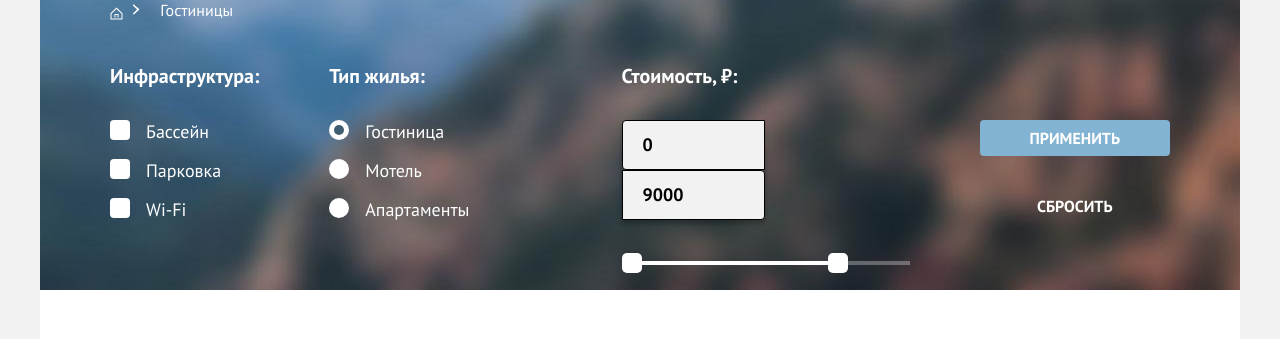
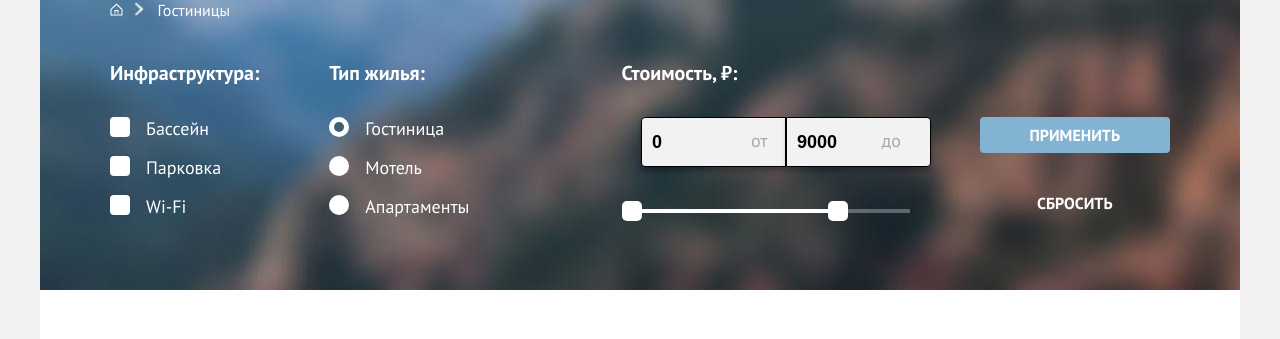
Before and after one commit to htmlacademy-htmlcss/231918-sedona-35, a plain HTML site: page catalog.html in a window 1280 px wide. Shown: the part 186-525 px from the top of the page. Drawn offline with Linux system fonts and the light colour scheme.

Commit message:
comit-last

```diff
--- a/catalog.html
+++ b/catalog.html
@@ -10,7 +10,7 @@
 <body>
   <div class="site-container">
     <header class="page-header">
-      <a class="navigation-logo" hfef="#">
+      <a class="navigation-logo" href="#">
         <img class="page-header-logo" alt="Логотип города Седона." src="/231918-sedona-35/images/logo.png" width="140"
           height="70">
       </a>
@@ -66,10 +66,10 @@
             <li class="breadcrumbs-item">
               <svg class="breadcrambs-house" aria-hidden="true" focusable="false" width="13" height="13"
                   viewBox="0 0 13 13" fill="none" xmlns="http://www.w3.org/2000/svg">
-                  <path d="m6.5.5-6 5.8v6.2h12V6.3L6.5.5Zm5 11h-10V6.7l5-4.8 5 4.8v4.8Z" fill="#fff" />
-                  <path d="M4.5 10.5h1V8h2v2.5h1V7h-4v3.5Z" fill="#fff" />
+                  <path d="m6.5.5-6 5.8v6.2h12V6.3L6.5.5Zm5 11h-10V6.7l5-4.8 5 4.8v4.8Z" fill="#fff"/>
+                  <path d="M4.5 10.5h1V8h2v2.5h1V7h-4v3.5Z" fill="#fff"/>
                 </svg>
-              <a class="visually-hidden" href="index.html">Главная</a>
+             <a class="visually-hidden" href="index.html">Главная</a>
             </li>
             <li class="breadcrumbs-item">
               <a class="breadcrumbs-link">Гостиницы</a>
--- a/style.css
+++ b/style.css
@@ -2,7 +2,7 @@
   font-family: "PT Sans";
   font-style: normal;
   font-weight: 400;
-  src: url("../fonts/ptsans-400.woff2") format("woff2");
+  src: url("./fonts/ptsans-400.woff2") format("woff2");
   font-display: swap;
 }
 
@@ -10,7 +10,7 @@
   font-family: "PT Sans";
   font-style: normal;
   font-weight: 700;
-  src: url("../fonts/ptsans-700.woff2") format("woff2");
+  src: url("./fonts/ptsans-700.woff2") format("woff2");
   font-display: swap;
 }
 
@@ -211,6 +211,7 @@ body {
   display: block;
   margin: 0 auto;
   padding-top: 51px;
+  background-position: center calc(100% + 2px), center;
 }
 
 .introduction {
@@ -429,7 +430,7 @@ li:not(:first-child):not(:last-child) .advantages-title::before {
 .subscription-part {
   box-sizing: border-box;
   text-align: center;
-  background-image: url(/231918-sedona-35/images/Subscribe\ \(1\).png);
+  background-image: url(/231918-sedona-35/images/Subscribe.png);
   background-size: 1200px auto;
   margin: 0 auto;
   color: #FFFFFF;
@@ -948,9 +949,20 @@ span.information {
   margin-right: 4.5px;
 }
 
+.breadcrumbs-item {
+ position: relative;
+ margin-right: 20px;
+}
+
 .breadcrumbs-item:first-child::after {
-  content: url("/231918-sedona-35/images/arrow.png");
-  margin-right: 10px;
+  content: "";
+  position: absolute;
+  top: -3px;
+  left: 23.8px;
+  background-image: url(/231918-sedona-35/images/arrow.png);
+  width: 10px;
+  height: 20px;
+  background-size: cover;
 }
 
 .catalog-filter {
@@ -965,13 +977,15 @@ span.information {
 
 .range-wrapper-inputs {
   width: 287px;
+  display: inline-flex;
+  flex-direction: row;
 }
 
 .range-scale {
   position: relative;
   height: 4px;
   background-color: rgba(255, 255, 255, 0.3);
-  margin-top: 41px;
+  margin-top: 42px;
 }
 
 .range-bar {
@@ -1012,13 +1026,13 @@ span.information {
 
 .range-input {
   box-sizing: border-box;
-  display: block;
-  width: 143px;
+  display: flex;
+  flex-direction: row;
+  width: 145px;
   background: #F2F2F2;
   padding-top: 12px;
   padding-bottom: 12px;
-  padding-left: 20px;
-  font: inherit;
+  padding-left: 10px;
   font-size: 18px;
   line-height: 24px;
   font-weight: 700;
@@ -1052,7 +1066,7 @@ range-input:active {
 }
 
 .range-wrapper-inputs::after {
-  position: absolute;
+  position: relative;
   content: "от";
   width: 20px;
   height: 24px;
@@ -1061,12 +1075,12 @@ range-input:active {
   line-height: 24px;
   color: #a9a9a9;
   background-color: transparent;
-  left: 106px;
-  top: 10px;
+  left: -180px;
+  top: 12px;
 }
 
 .range-wrapper-inputs::before {
-  position: absolute;
+  position: relative;
   content: "до";
   width: 20px;
   height: 24px;
@@ -1075,8 +1089,8 @@ range-input:active {
   line-height: 24px;
   color: #a9a9a9;
   background-color: transparent;
-  left: 246px;
-  top: 10px;
+  left: 260px;
+  top: 12px;
 }
 
 .catalog-filter-label {
@@ -1130,7 +1144,7 @@ range-input:active {
   opacity: 0.6;
 }
 
-.control-input:focus {
+.control-input:focus + .control-mark {
   outline: 2px solid #82B3D3;
 }
 
```
Also changed, not shown: index.html (+3 -4 lines), images/Subscribe.png (renamed from images/Subscribe (1).png), images/welcome.svg (renamed from images/welcome (1).svg).
